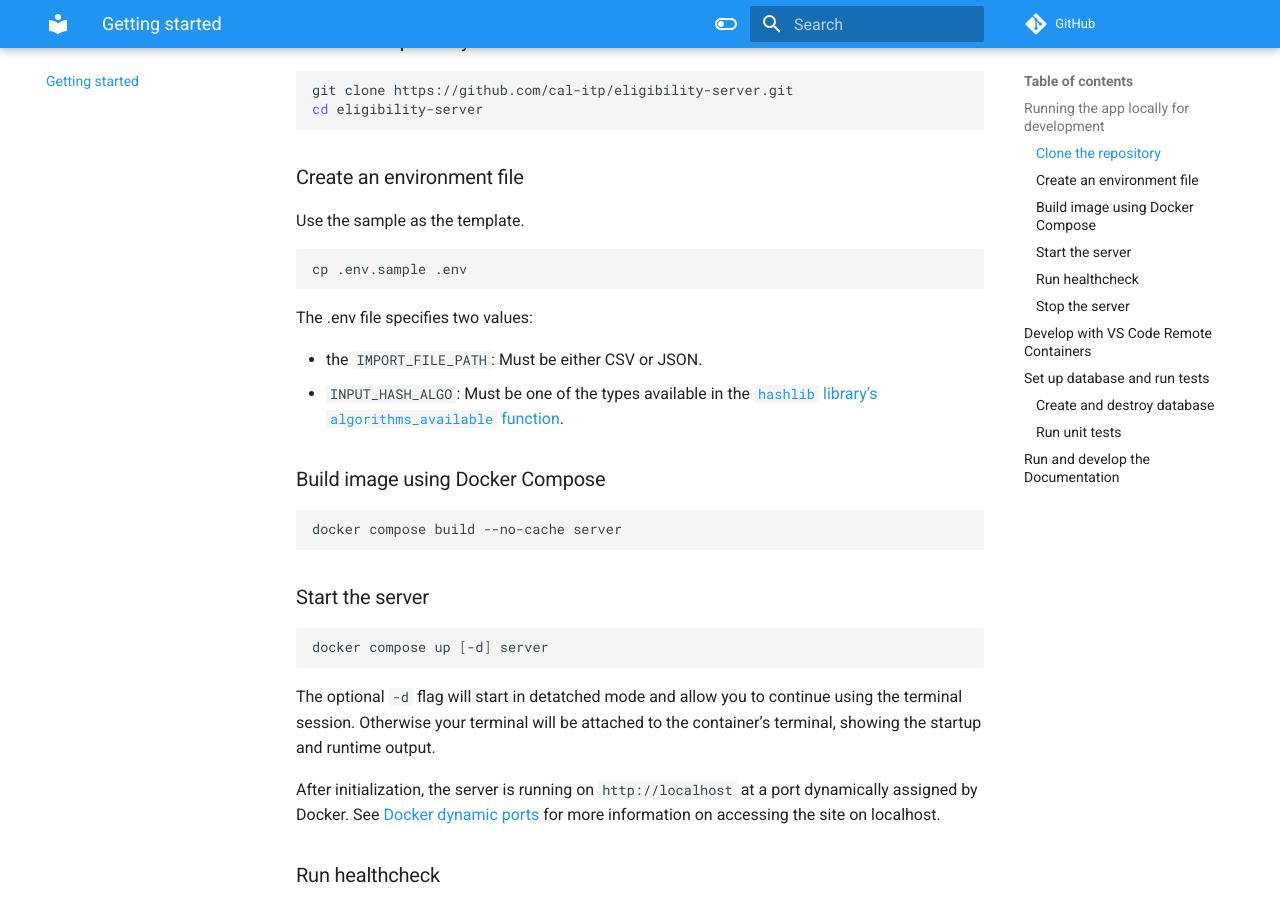
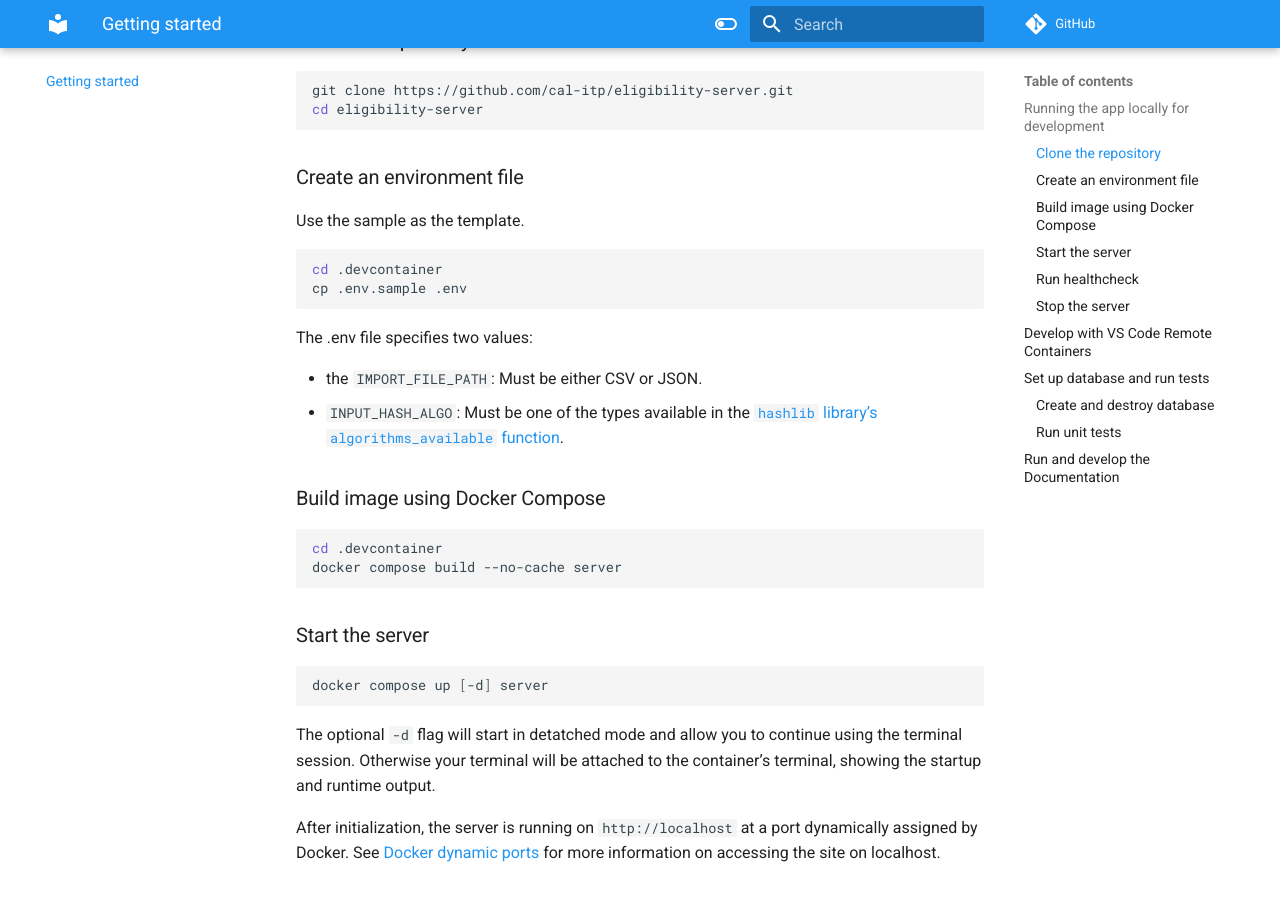
Before and after one commit to cal-itp/eligibility-server, an MkDocs documentation site: the page built from docs/getting-started.md, in a window 1280 px wide and 900 px high, scrolled down 377 px. Built offline with MkDocs 1.6.1 and Material for MkDocs 9.7.7, drawn with Linux system fonts in a browser that asks for light colours; nearby versions of some CDN libraries; comment, search, counter and statistics services are not loaded.

Commit message:
docs(devcontainer): add cd .devcontainer command

````diff
--- a/docs/getting-started.md
+++ b/docs/getting-started.md
@@ -18,6 +18,7 @@ cd eligibility-server
 Use the sample as the template.
 
 ```bash
+cd .devcontainer
 cp .env.sample .env
 ```
 
@@ -29,6 +30,7 @@ The .env file specifies two values:
 ### Build image using Docker Compose
 
 ```bash
+cd .devcontainer
 docker compose build --no-cache server
 ```
 
````
Also changed, not shown: docs/README.md (+1 -0 lines).
